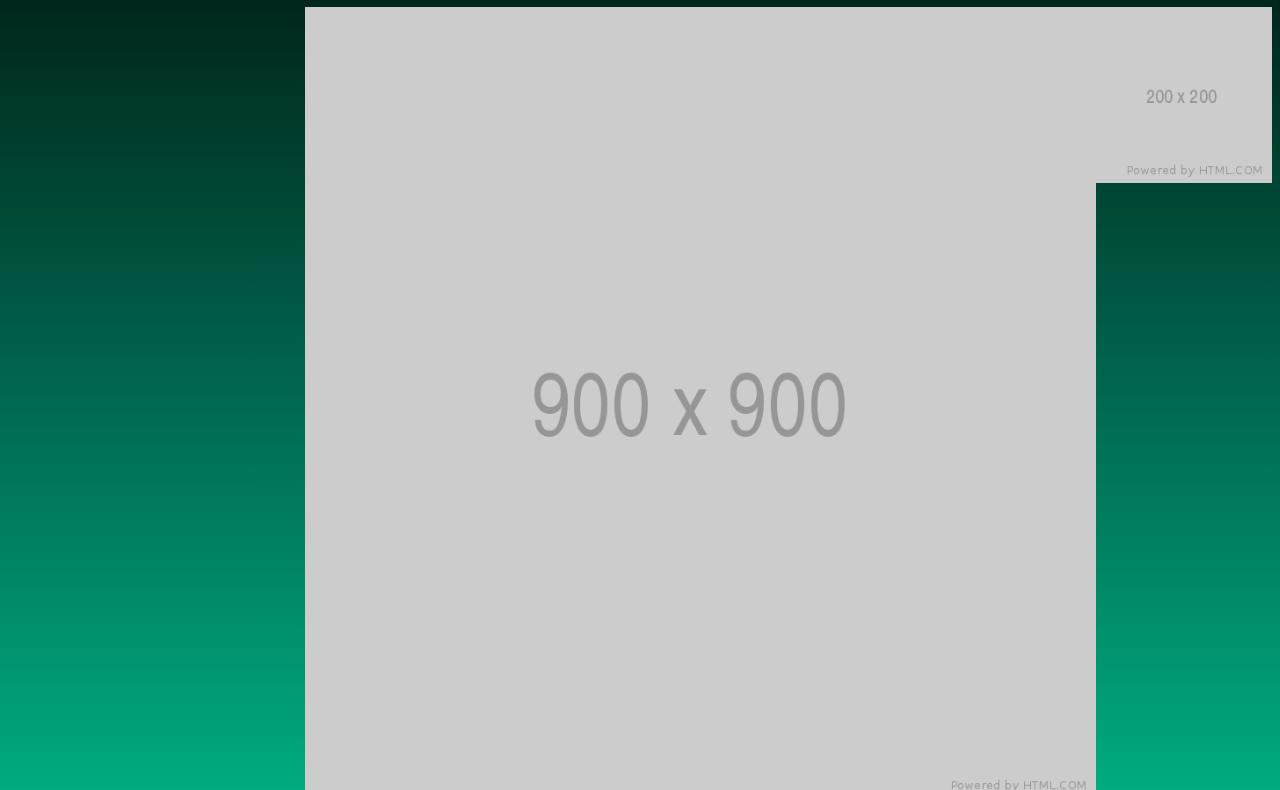
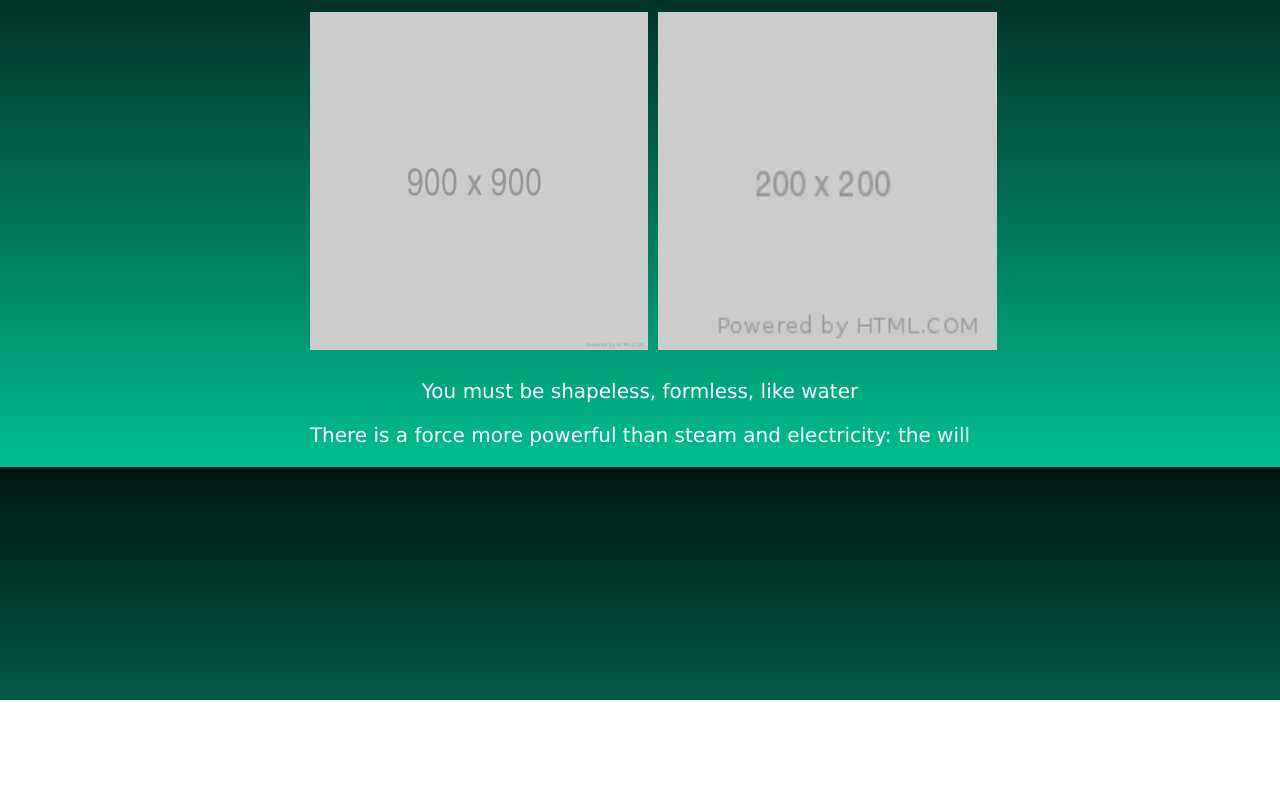
Before and after one commit to dabhitapan/x-solid, a plain HTML site: page index.html in a window 1280 px wide. Shown: the part 100-890 px from the top of the page. After the commit the page ends 800 px from the top, so only its background shows below. Drawn offline with Linux system fonts and the light colour scheme.

Commit message:
Update Style.css

```diff
--- a/css/Style.css
+++ b/css/Style.css
@@ -14,3 +14,22 @@ p {
     color: white;
     text-align: center;
 }
+
+.responsive {
+  width: 100%;
+  height: auto;
+  text-align: center;
+}
+
+.column {
+  float: left;
+  width: 35%;
+  padding: 5px;
+}
+
+/* Clear floats after image containers */
+.row::after {
+  content: "";
+  clear: both;
+  display: table;
+}
```
